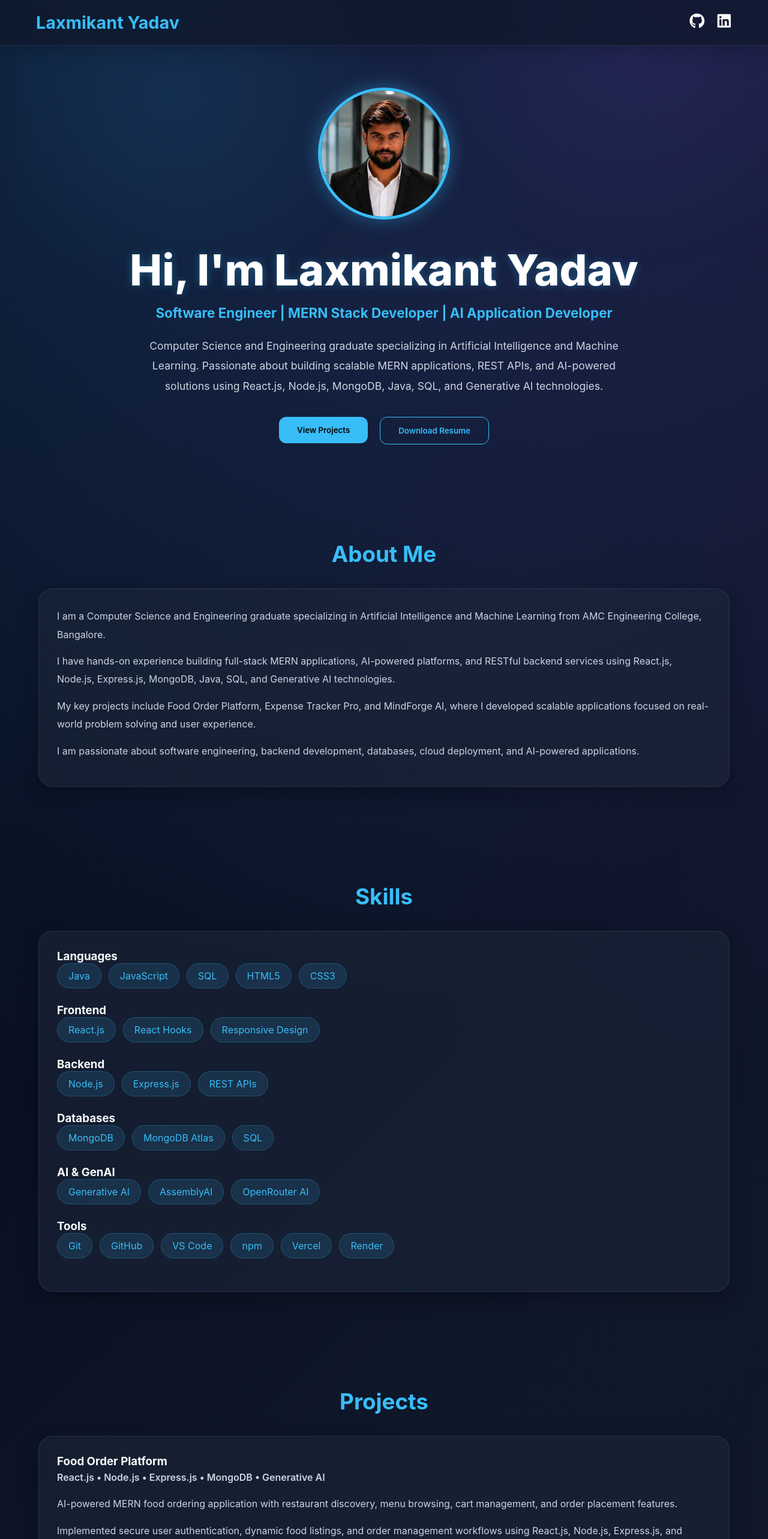
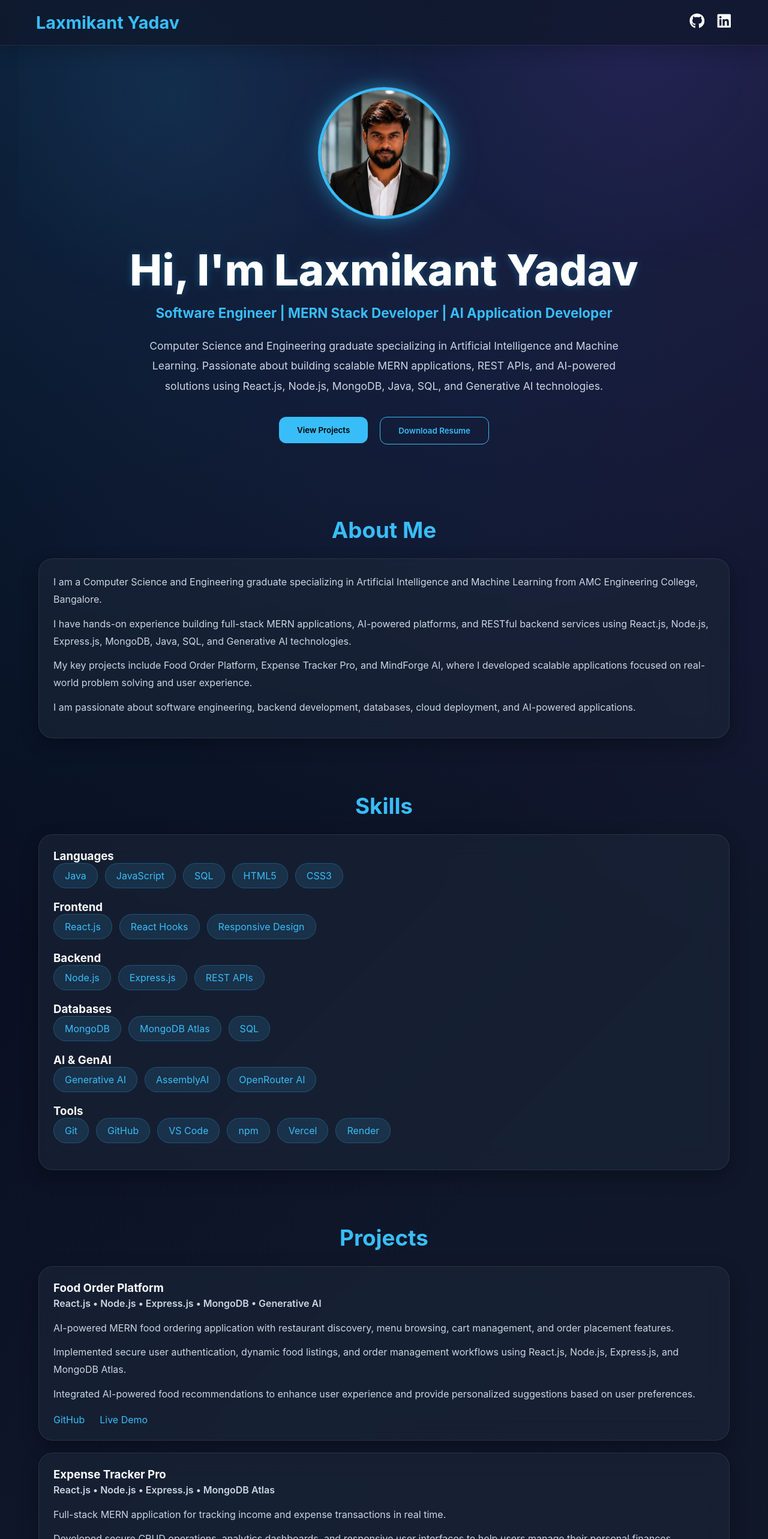
Before and after one commit to kanthyadav/laxmikant-portfolio, a React (Vite) app: page / in a window 1280 px wide. Shown: the top 2566 px of the page at 60% size. Built offline with nearby package versions, Linux system fonts and the light colour scheme.

Commit message:
Refine portfolio layout and improve section spacing

```diff
--- a/src/App.css
+++ b/src/App.css
@@ -50,12 +50,16 @@
 .section {
 max-width: 1200px;
 margin: auto;
-  padding: 80px 24px;
+padding: 50px 24px;
+}
+
+.section:not(:first-child) {
+margin-top: -10px;
 }
 
 .section-title {
 font-size: 2.3rem;
-  margin-bottom: 35px;
+margin-bottom: 25px;
 color: #38bdf8;
 text-align: center;
 }
@@ -69,7 +73,7 @@
 backdrop-filter: blur(18px);
 
 border-radius: 24px;
-  padding: 30px;
+padding: 24px;
 
 box-shadow: 0 10px 30px rgba(0, 0, 0, 0.3);
 
@@ -77,7 +81,7 @@
 }
 
 .project-card {
-  margin-bottom: 25px;
+margin-bottom: 20px;
 }
 
 .card:hover,
@@ -87,9 +91,9 @@
 
 .card p,
 .project-card p {
-  line-height: 1.9;
+line-height: 1.8;
 color: #cbd5e1;
-  margin-bottom: 14px;
+margin-bottom: 12px;
 }
 
 /* Hero */
@@ -120,7 +124,9 @@
 
 border: 5px solid #38bdf8;
 
-  box-shadow: 0 0 30px rgba(56, 189, 248, 0.4);
+box-shadow:
+0 0 30px rgba(56, 189, 248, 0.4),
+0 0 60px rgba(56, 189, 248, 0.15);
 
 margin-bottom: 30px;
 
@@ -195,7 +201,7 @@
 display: flex;
 flex-wrap: wrap;
 gap: 12px;
-  margin-bottom: 25px;
+margin-bottom: 20px;
 }
 
 .skill-badge {
@@ -223,13 +229,13 @@
 .project-links {
 display: flex;
 gap: 25px;
-  margin-top: 20px;
+margin-top: 18px;
 }
 
 /* Contact */
 
 .contact-card p {
-  margin-bottom: 18px;
+margin-bottom: 14px;
 }
 
 /* Footer */
@@ -348,10 +354,11 @@ body::before {
 }
 
 .section {
-    padding: 60px 18px;
+padding: 40px 18px;
 }
 
 .section-title {
 font-size: 1.8rem;
+margin-bottom: 20px;
 }
 }
```
Lines whose indentation alone changed are shown as unchanged.
